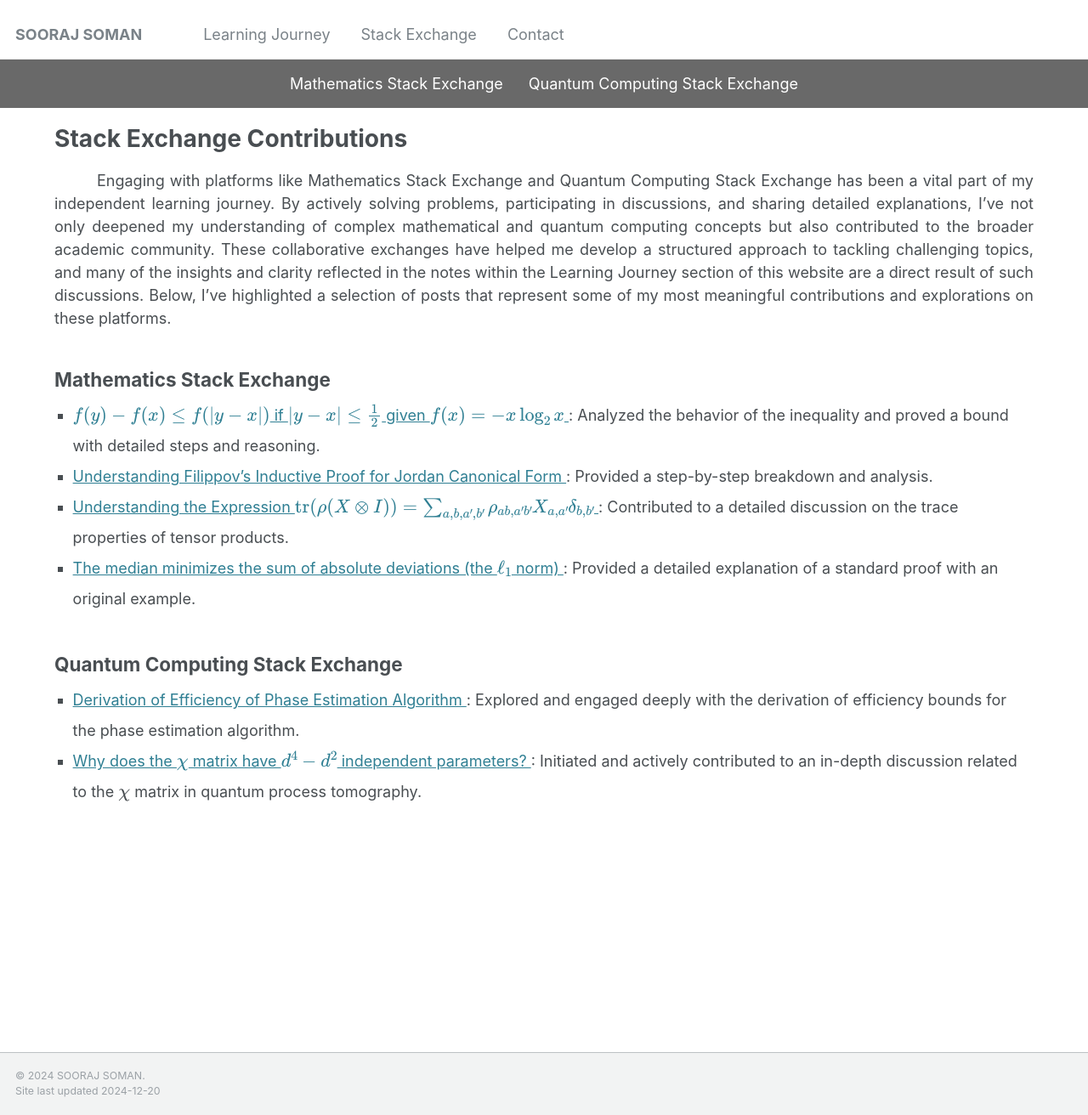
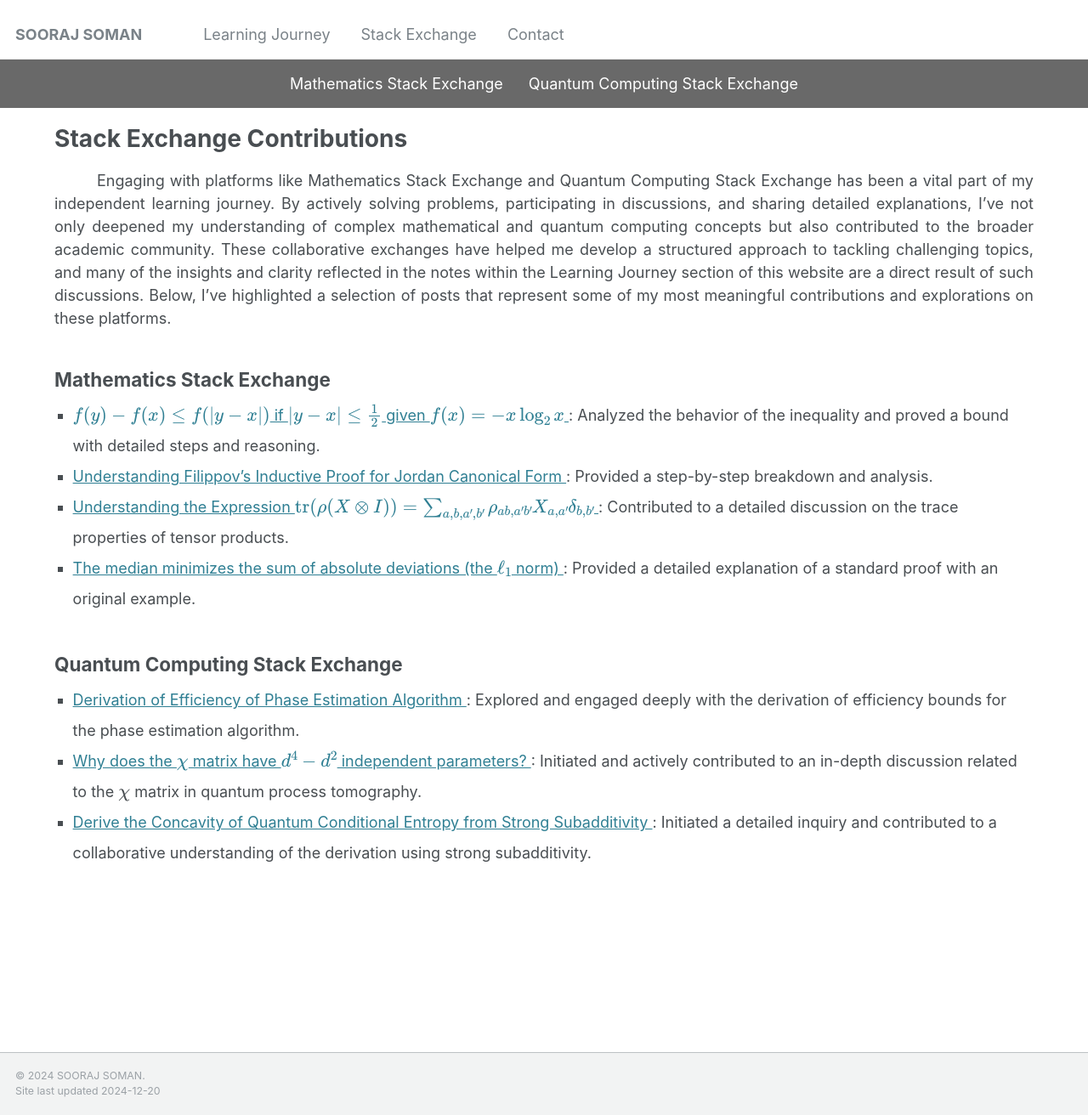
Before and after one commit to soorajss1729/soorajss1729.github.io, a Jekyll site: the page built from _stac/stac.md, in a window 1280 px wide and 1312 px high. Shown: the whole window at 85% size. Built offline with Jekyll 4.4.1, drawn with Linux system fonts in a browser that asks for light colours.

Commit message:
Update stac.md

```diff
--- a/_stac/stac.md
+++ b/_stac/stac.md
@@ -98,5 +98,10 @@ classes: wide
         Why does the $\chi$ matrix have $d^4-d^2$ independent parameters?
       </a>: Initiated and actively contributed to an in-depth discussion related to the $\chi$ matrix in quantum process tomography.
     </li>
+    <li>
+      <a href="https://quantumcomputing.stackexchange.com/questions/32094/derive-the-concavity-of-quantum-conditional-entropy-from-strong-subadditivity">
+        Derive the Concavity of Quantum Conditional Entropy from Strong Subadditivity
+      </a>: Initiated a detailed inquiry and contributed to a collaborative understanding of the derivation using strong subadditivity.
+    </li>
   </ul>
 </div>
```
